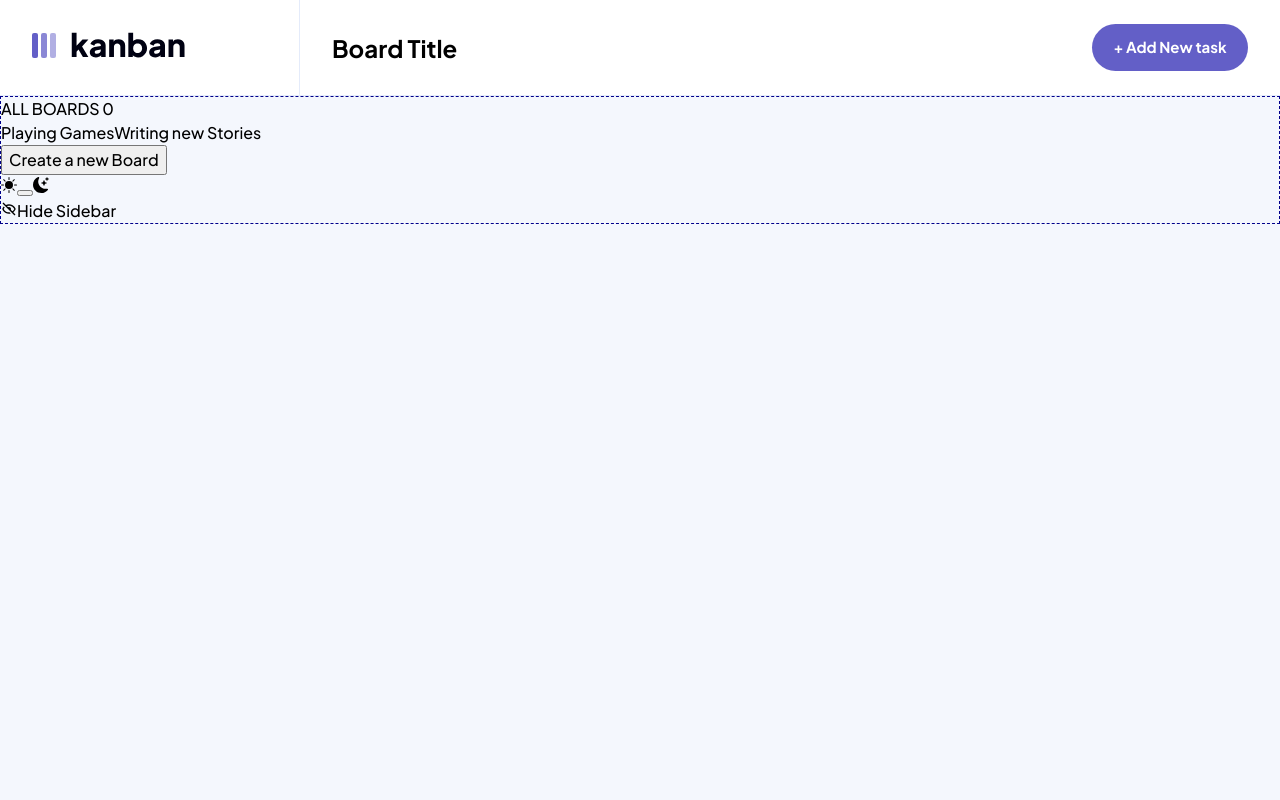
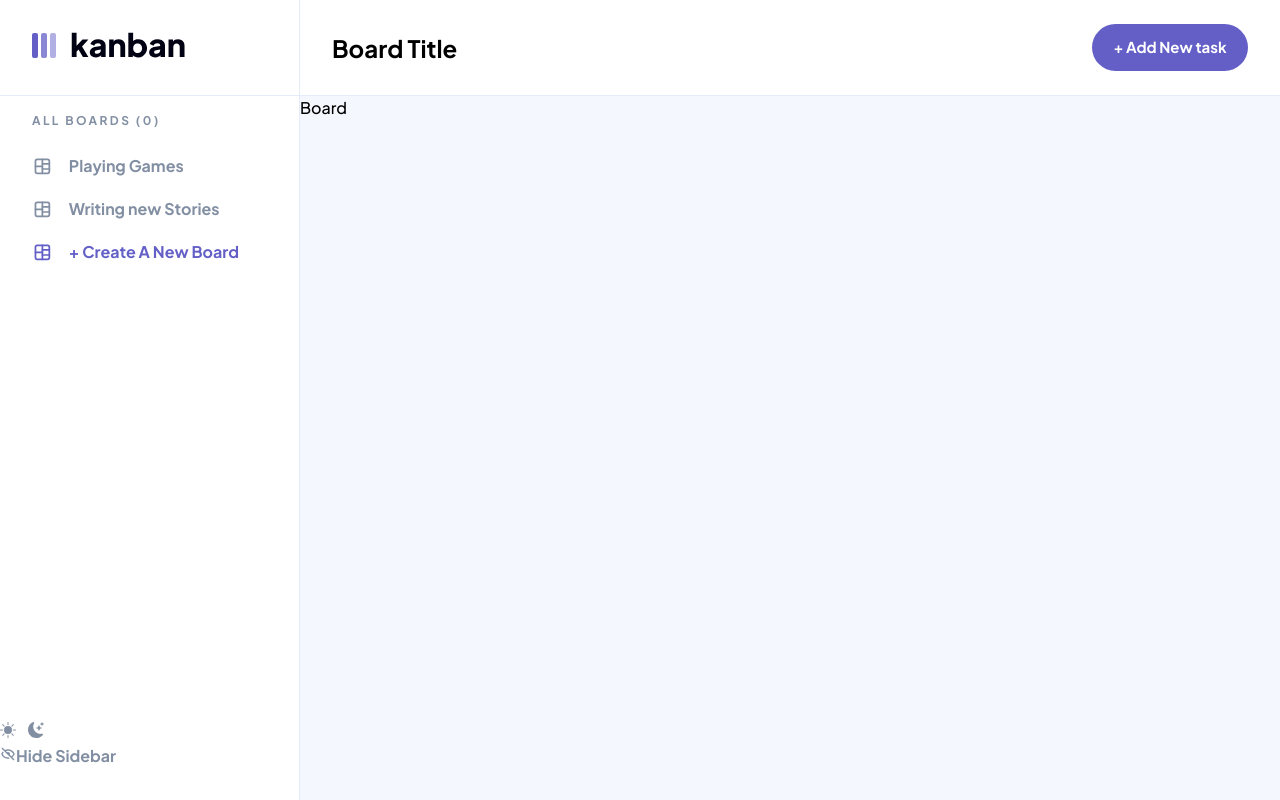
Before and after one commit to 0xmbadr/task-management-app, a React (Vite) app: page / in a window 1280 px wide. Built offline with nearby package versions, Linux system fonts and the light colour scheme.

Commit message:
[SCCSS] => (sidebar > top) add style for top section of sidebar.

```diff
--- /dev/null
+++ b/src/components/Board/index.tsx
@@ -0,0 +1,4 @@
+const Board = () => {
+  return <div className="Board">Board</div>;
+};
+export default Board;
--- /dev/null
+++ b/src/components/SideNav/Tab.tsx
@@ -0,0 +1,24 @@
+import { TbLayoutBoardSplit } from 'react-icons/tb';
+type TabProps = {
+  name?: string;
+  addNew?: boolean;
+};
+
+const Tab = ({ name, addNew }: TabProps) => {
+  if (addNew) {
+    return (
+      <button className="SideNav__tab SideNav__addNew">
+        <TbLayoutBoardSplit /> + Create A New Board
+      </button>
+    );
+  }
+  return (
+    <button className="SideNav__tab ">
+      {' '}
+      <TbLayoutBoardSplit />
+      {name}
+    </button>
+  );
+};
+
+export default Tab;
--- a/src/components/standard/SideNav/index.tsx
+++ b/src/components/SideNav/index.tsx
@@ -1,17 +1,21 @@
 import { BsFillMoonStarsFill, BsFillSunFill } from 'react-icons/bs';
 import { BiHide } from 'react-icons/bi';
+import Tab from './Tab';
 const SideNav = () => {
   const boards = [{ name: 'Playing Games' }, { name: 'Writing new Stories' }];
   return (
     <div className="SideNav">
       {/* SideNav TOP */}
       <div>
-        <div className="SideNav__head">ALL BOARDS 0</div>
+        <div className="SideNav__head">ALL BOARDS (0)</div>
 
-        <div>{boards.map((tab, index) => tab.name)}</div>
+        <div>
+          {boards.map((tab, index) => (
+            <Tab key={index} name={tab.name} />
+          ))}
+        </div>
+        <Tab addNew />
       </div>
-
-      <button>Create a new Board</button>
 
       {/* SideNav Bottom */}
       <div>
--- a/src/layout/Body.tsx
+++ b/src/layout/Body.tsx
@@ -1,9 +1,11 @@
-import SideNav from '../components/standard/SideNav';
+import Board from '../components/Board';
+import SideNav from '../components/SideNav';
 
 const Body = () => {
   return (
-    <div>
+    <div className="Body">
       <SideNav />
+      <Board />
     </div>
   );
 };
--- a/src/styles/abstracts/_variables.scss
+++ b/src/styles/abstracts/_variables.scss
@@ -30,3 +30,6 @@ $font-19: 1.1875rem;
 $font-23: 1.4375rem;
 $font-24: clamp(1.2rem, 3vw, 1.5rem);
 $font-30: 1.875rem;
+
+//opacity
+$hover: .6;
--- a/src/styles/base/_reset.scss
+++ b/src/styles/base/_reset.scss
@@ -31,3 +31,20 @@ input,textarea {
   border:0;
   outline: 0;
 }
+
+button {
+  background: inherit;
+  border: 0;
+  outline: inherit;
+  cursor: pointer;
+
+  &:focus-visible {
+    outline: 2px solid #dd9951;
+  }
+}
+
+input[type="checkbox"] {
+  &:focus-visible {
+    outline: 2px solid #dd9951;
+  }
+}
--- /dev/null
+++ b/src/styles/components/_board.scss
@@ -0,0 +1,5 @@
+.Board {
+    left: 18.75rem;
+    height: 100%;
+    min-width: 100%;
+}
--- a/src/styles/components/_sideNav.scss
+++ b/src/styles/components/_sideNav.scss
@@ -1,3 +1,53 @@
 .SideNav {
-    border: 1px darkblue dashed;
+    height: 100%;
+    min-width: 18.75rem;
+
+    display: flex;
+    flex-direction: column;
+    justify-content: space-between;
+
+    color: $mediumGray;
+    background-color: getColor(main);
+
+    border-right: 1px solid getColor(borderLine);
+
+    padding-top: 1rem;
+    padding-bottom: $margin-large;
+
+    font-weight: bold;
+
+    &__head {
+        letter-spacing: 2.4px;
+        font-size: $font-12;
+        padding-left: $margin-large;
+        margin-bottom: $margin-small;
+    }
+
+    &__tab {
+        display: flex;
+        align-items: center;
+
+        padding-left: $margin-large;
+        padding-bottom: $margin-tiny;
+        padding-top: $margin-tiny;
+        margin-bottom:.2rem;
+
+        width: 17.25rem;
+        color: inherit;
+
+        & > svg {
+            margin-right:$margin-small;
+            font-size: 1.3rem;
+        }
+
+    }
+
+    &__addNew {
+        color:$darkBlue;
+        transition: opacity .1s ease-out;
+
+        &:hover{
+            opacity: $hover;
+        }
+    }
 }
--- /dev/null
+++ b/src/styles/layout/_body.scss
@@ -0,0 +1,7 @@
+.Body {
+    display: flex;
+    height: calc(100% - 6rem);
+    width: 100%;
+
+    overflow-y: auto;
+}
--- a/src/styles/main.scss
+++ b/src/styles/main.scss
@@ -12,10 +12,12 @@
 
 
 @import './layout/header';
+@import './layout/body';
 
 @import './components/standard/button';
 @import './components/launch';
 @import './components/sideNav';
+@import './components/board';
 
 
 
```
